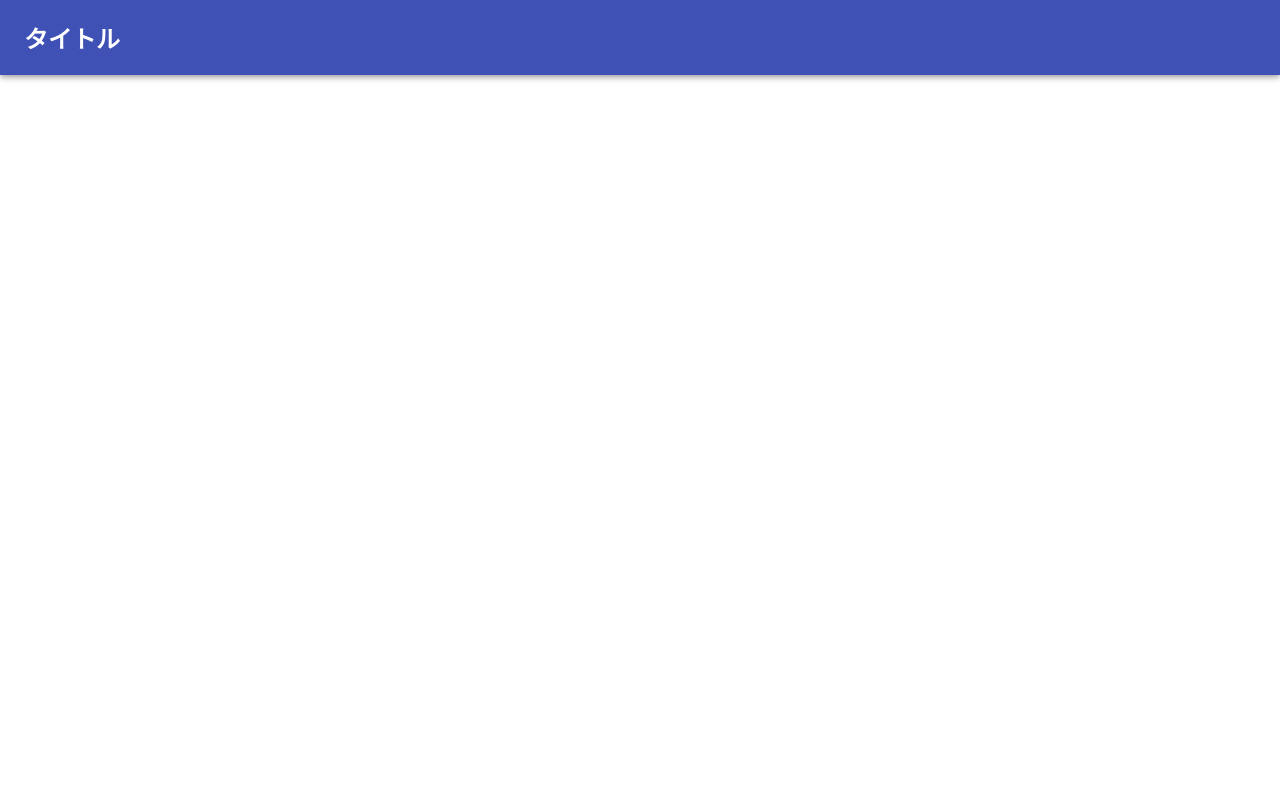
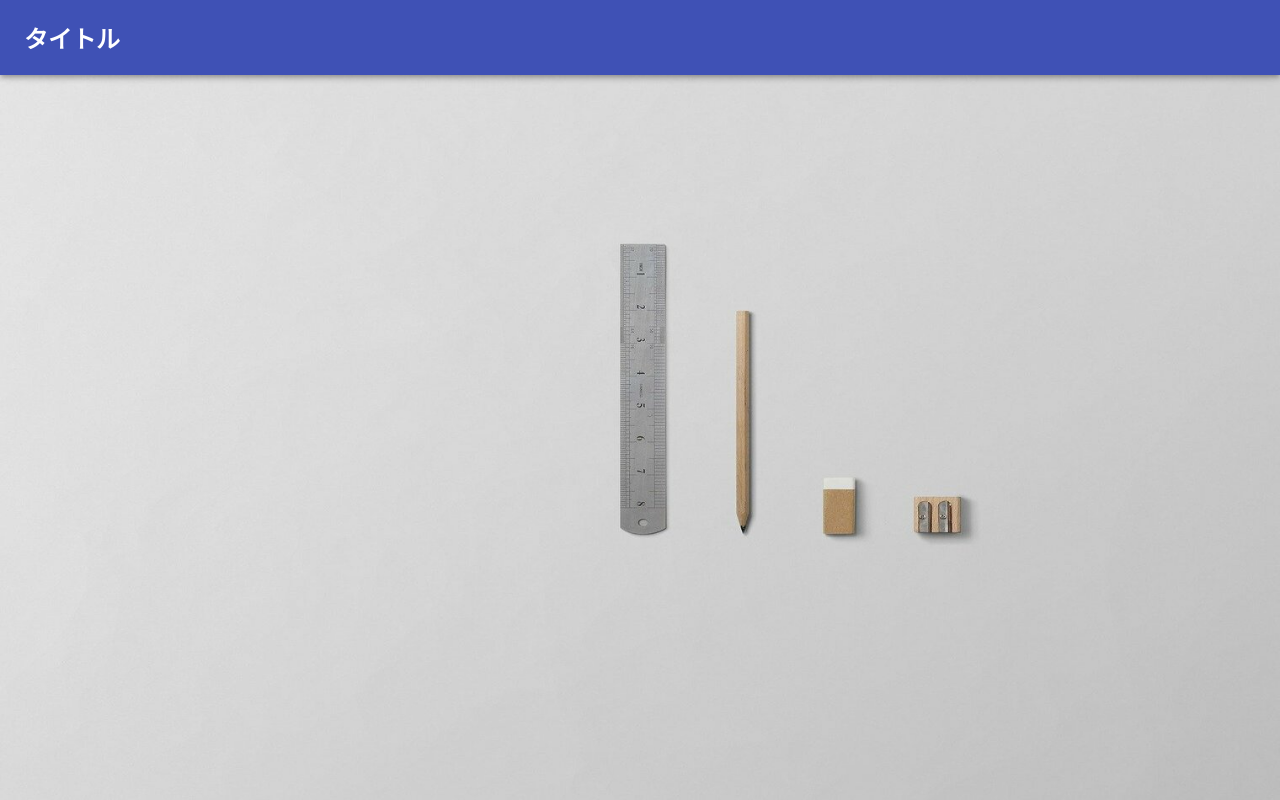
Before and after one commit to TakaShinoda/sketchy-kitchen, a React (Create React App) app: page / in a window 1280 px wide. Built offline with nearby package versions, Linux system fonts and the light colour scheme.

Commit message:
背景画像を表示するように実装

```diff
--- /dev/null
+++ b/src/components/topPage/TopMain.tsx
@@ -0,0 +1,22 @@
+import React, { FC } from 'react'
+import pencil from '../../assets/images/pencil.jpg'
+import { createStyles, makeStyles } from '@material-ui/core/styles'
+
+const useStyle = makeStyles(() =>
+  createStyles({
+    background: {
+      backgroundImage: `url(${pencil})`,
+      height: '100vh',
+      backgroundSize: 'cover',
+    },
+  })
+)
+
+export const TopMain: FC = () => {
+    const classes = useStyle()
+    return(
+        <div className={classes.background}>
+
+        </div>
+    )
+}
--- a/src/pages/TopPage.tsx
+++ b/src/pages/TopPage.tsx
@@ -1,6 +1,12 @@
-import React,{ FC } from 'react';
+import React, { FC } from 'react'
 import { TopHeader } from '../components/topPage/TopHeader'
+import { TopMain } from '../components/topPage/TopMain'
 
 export const TopPage: FC = () => {
-  return <TopHeader />
+  return (
+    <>
+      <TopHeader />
+      <TopMain />
+    </>
+  )
 }
```
